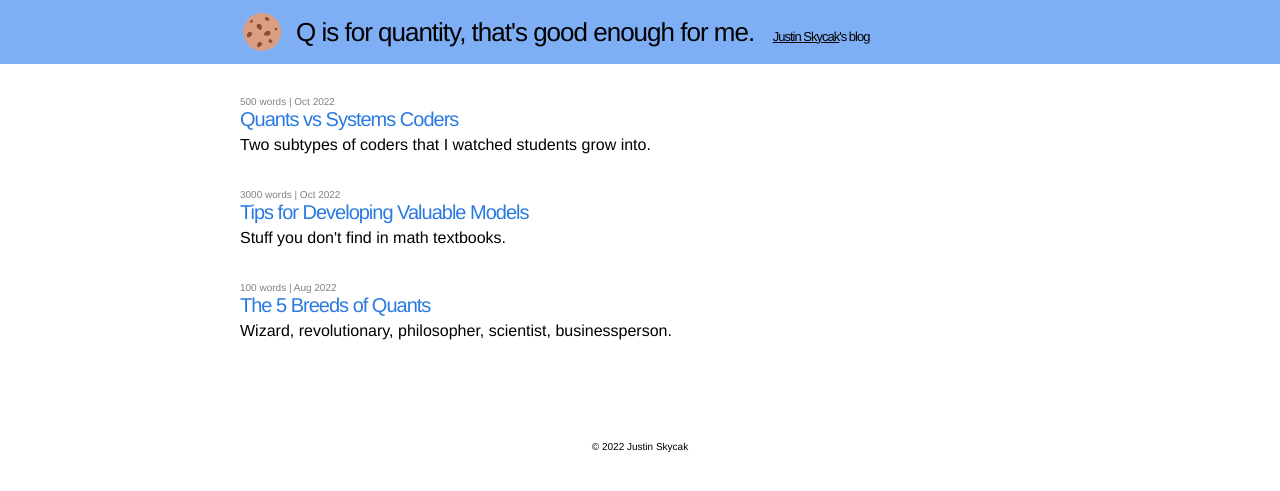
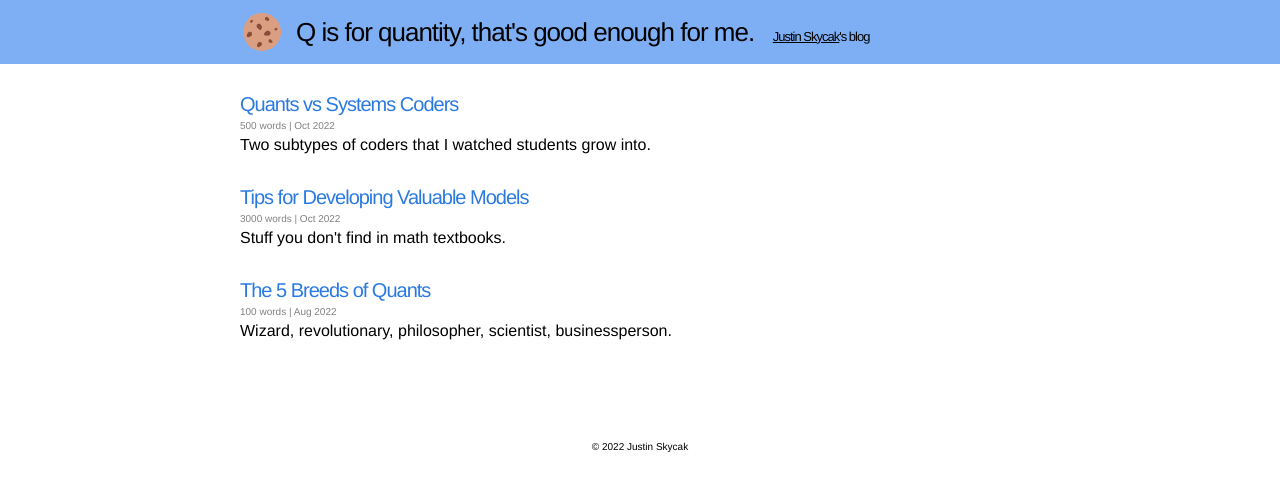
Before and after one commit to quantmonster/quantmonster.github.io, a Jekyll site: the page built from index.html, in a window 1280 px wide. Shown: the top 491 px of the page. Built offline with Jekyll 4.4.1, drawn with Linux system fonts in a browser that asks for light colours.

Commit message:
Update index.html

```diff
--- a/index.html
+++ b/index.html
@@ -7,9 +7,9 @@ layout: default
   <ul class="posts">
     {% for post in site.posts %}
       <li>
-        <span class="post-date">{{ post.wordcount }} words | {{ post.date | date: "%b %Y" }}</span><!--<span class="post-date">{{ post.date | date: "%b %-d, %Y" }}</span>-->
+        <!--<span class="post-date">{{ post.wordcount }} words | {{ post.date | date: "%b %Y" }}</span>--><!--<span class="post-date">{{ post.date | date: "%b %-d, %Y" }}</span>-->
         <a class="post-link" href="{{ post.url | prepend: site.baseurl }}">{{ post.title }}</a>
-        <br>
+        <span class="post-date">{{ post.wordcount }} words | {{ post.date | date: "%b %Y" }}</span><!--<br>-->
         {{ post.excerpt }}
       </li>
     {% endfor %}
```
